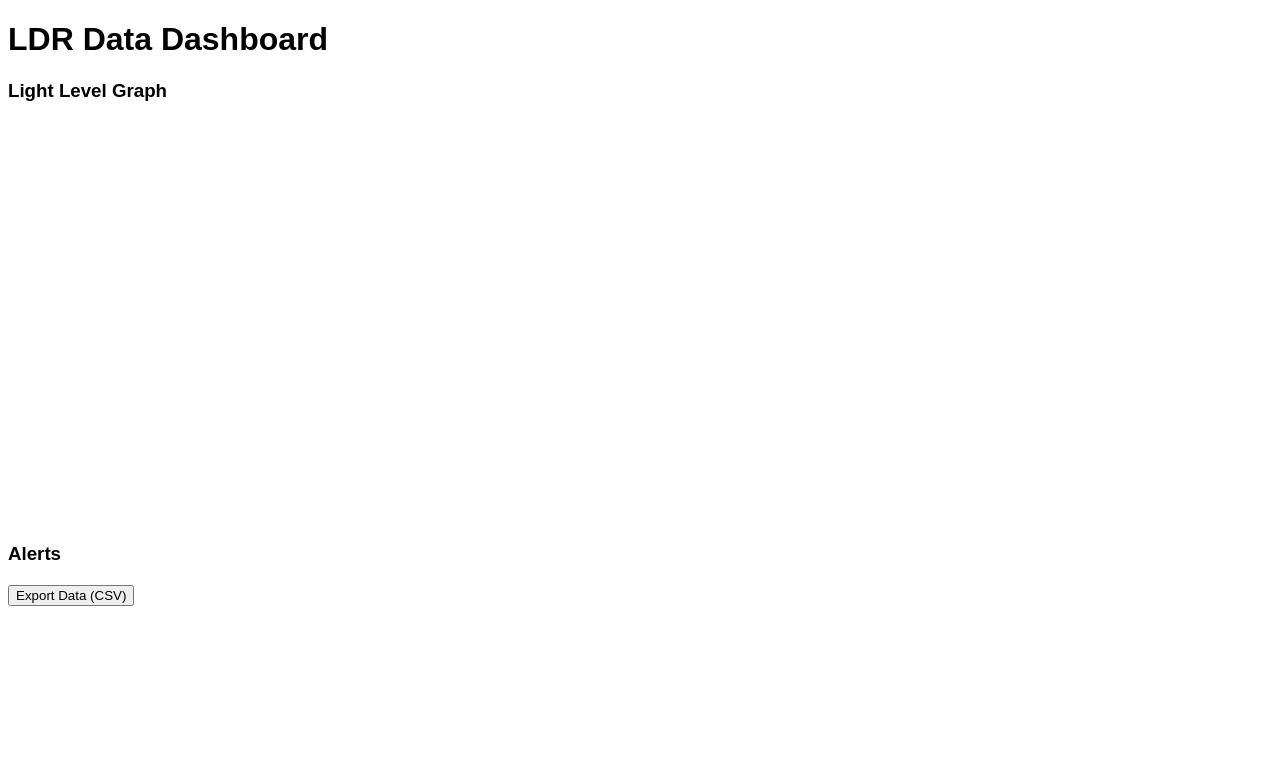
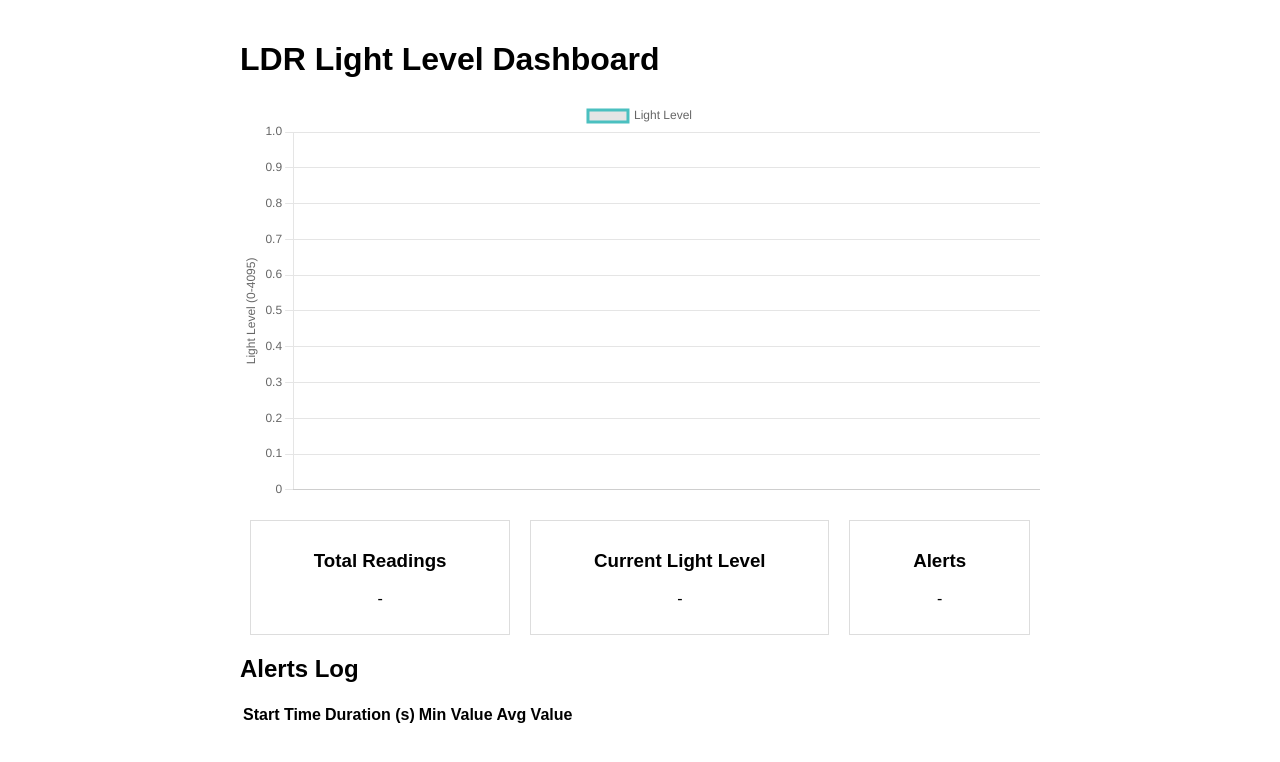
Before and after one commit to Acher-Larh/esp32frigo_dashboard, a plain HTML site: page index.html in a window 1280 px wide. Drawn offline with nearby package versions, Linux system fonts and the light colour scheme; no server answers.

Commit message:
Update index.html

```diff
--- a/index.html
+++ b/index.html
@@ -2,99 +2,145 @@
 <html lang="en">
 <head>
     <meta charset="UTF-8">
-    <meta name="viewport" content="width=device-width, initial-scale=1.0">
-    <title>LDR Dashboard</title>
+    <title>LDR Data Dashboard</title>
     <script src="https://cdn.jsdelivr.net/npm/chart.js"></script>
     <style>
         body {
             font-family: Arial, sans-serif;
+            max-width: 800px;
+            margin: 0 auto;
+            padding: 20px;
         }
-        canvas {
-            width: 100%;
-            height: 400px;
+        #lightLevelChart {
+            max-height: 400px;
         }
-        .alert {
-            color: red;
+        .stats-container {
+            display: flex;
+            justify-content: space-between;
             margin-top: 20px;
+        }
+        .stat-box {
+            border: 1px solid #ddd;
+            padding: 10px;
+            text-align: center;
+            flex-grow: 1;
+            margin: 0 10px;
         }
     </style>
 </head>
 <body>
-    <h1>LDR Data Dashboard</h1>
+    <h1>LDR Light Level Dashboard</h1>
 
-    <h3>Light Level Graph</h3>
-    <canvas id="ldrChart"></canvas>
+    <canvas id="lightLevelChart"></canvas>
 
+    <div class="stats-container">
+        <div class="stat-box">
+            <h3>Total Readings</h3>
+            <p id="totalReadings">-</p>
+        </div>
+        <div class="stat-box">
+            <h3>Current Light Level</h3>
+            <p id="currentLightLevel">-</p>
+        </div>
+        <div class="stat-box">
             <h3>Alerts</h3>
-    <div id="alerts" class="alert"></div>
+            <p id="alertCount">-</p>
+        </div>
+    </div>
 
-    <button onclick="exportData()">Export Data (CSV)</button>
+    <div>
+        <h2>Alerts Log</h2>
+        <table id="alertsTable">
+            <thead>
+                <tr>
+                    <th>Start Time</th>
+                    <th>Duration (s)</th>
+                    <th>Min Value</th>
+                    <th>Avg Value</th>
+                </tr>
+            </thead>
+            <tbody id="alertsTableBody">
+                <!-- Alerts will be populated here -->
+            </tbody>
+        </table>
+    </div>
 
     <script>
-        async function fetchData() {
-            const response = await fetch("https://esp32frigo-api.onrender.com/ldr-data/");
-            const data = await response.json();
-            const timestamps = data.ldr_readings.map(item => item.timestamp);
-            const lightLevels = data.ldr_readings.map(item => item.light_level);
-            renderChart(timestamps, lightLevels);
-        }
+        // API Base URL - replace with your actual API endpoint
+        const API_BASE_URL = 'https://esp32frigo-api.onrender.com/';
 
-        function renderChart(timestamps, lightLevels) {
-            const ctx = document.getElementById('ldrChart').getContext('2d');
-            const chart = new Chart(ctx, {
+        // Chart configuration
+        const ctx = document.getElementById('lightLevelChart').getContext('2d');
+        const lightLevelChart = new Chart(ctx, {
             type: 'line',
             data: {
-                    labels: timestamps,
+                labels: [],
                 datasets: [{
-                        label: 'LDR Light Levels',
-                        data: lightLevels,
+                    label: 'Light Level',
+                    data: [],
                     borderColor: 'rgb(75, 192, 192)',
-                        fill: false
+                    tension: 0.1
                 }]
             },
             options: {
+                responsive: true,
                 scales: {
-                        x: {
-                            type: 'time',
-                            time: {
-                                unit: 'minute'
-                            },
+                    y: {
+                        beginAtZero: true,
                         title: {
                             display: true,
-                                text: 'Timestamp'
-                            }
-                        },
-                        y: {
-                            min: 0,
-                            max: 4095,
-                            title: {
-                                display: true,
-                                text: 'Light Level'
+                            text: 'Light Level (0-4095)'
                         }
                     }
                 }
             }
         });
+
+        // Fetch and update data
+        async function updateDashboard() {
+            try {
+                // Fetch LDR Data
+                const dataResponse = await fetch(`${API_BASE_URL}/ldr-data?limit=50`);
+                const ldrData = await dataResponse.json();
+
+                // Fetch Calculations
+                const calculationsResponse = await fetch(`${API_BASE_URL}/calculations/`);
+                const calculations = await calculationsResponse.json();
+
+                // Fetch Alerts
+                const alertsResponse = await fetch(`${API_BASE_URL}/alerts/`);
+                const alerts = await alertsResponse.json();
+
+                // Update Chart
+                lightLevelChart.data.labels = ldrData.map((_, index) => `Reading ${index + 1}`);
+                lightLevelChart.data.datasets[0].data = ldrData.map(item => item.value);
+                lightLevelChart.update();
+
+                // Update Stats
+                document.getElementById('totalReadings').textContent = ldrData.length;
+                document.getElementById('currentLightLevel').textContent =
+                    ldrData.length > 0 ? ldrData[ldrData.length - 1].value : '-';
+                document.getElementById('alertCount').textContent = alerts.length;
+
+                // Update Alerts Table
+                const alertsTableBody = document.getElementById('alertsTableBody');
+                alertsTableBody.innerHTML = ''; // Clear existing rows
+                alerts.forEach(alert => {
+                    const row = alertsTableBody.insertRow();
+                    row.insertCell(0).textContent = new Date(alert.start_timestamp).toLocaleString();
+                    row.insertCell(1).textContent = alert.duration.toFixed(2);
+                    row.insertCell(2).textContent = alert.min_value;
+                    row.insertCell(3).textContent = alert.avg_value.toFixed(2);
+                });
+
+            } catch (error) {
+                console.error('Error fetching data:', error);
+            }
         }
 
-        async function fetchAlerts() {
-            const response = await fetch("https://esp32frigo-api.onrender.com/alerts/");
-            const data = await response.json();
-            const alertDiv = document.getElementById('alerts');
-            alertDiv.innerHTML = data.alerts.join("<br>");
-        }
-
-        async function exportData() {
-            const response = await fetch("https://esp32frigo-api.onrender.com/export-data/");
-            const blob = await response.blob();
-            const link = document.createElement('a');
-            link.href = URL.createObjectURL(blob);
-            link.download = 'ldr_data.csv';
-            link.click();
-        }
-
-        fetchData();
-        fetchAlerts();
+        // Initial update and set interval for periodic updates
+        updateDashboard();
+        setInterval(updateDashboard, 10000); // Update every 10 seconds
     </script>
 </body>
 </html>
```
Lines whose indentation alone changed are shown as unchanged.
